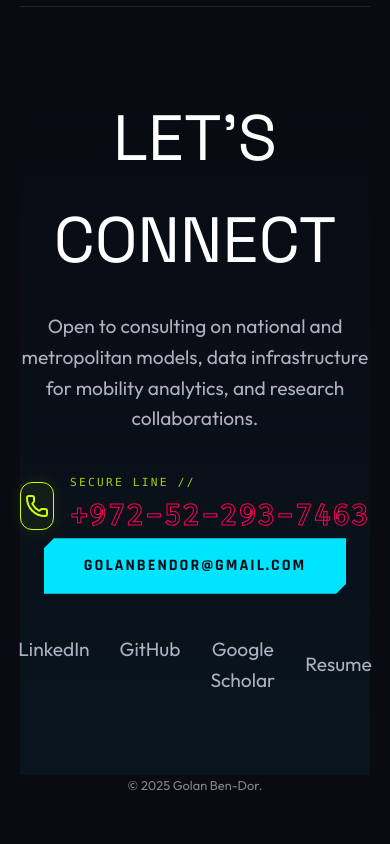
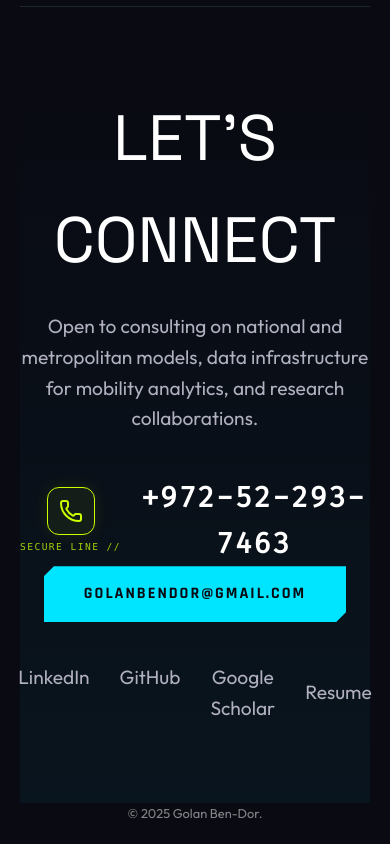
Before and after one commit to g-bd/golanbendor-portfolio, a Next.js app: page /PhD_Final_new.pdf in a window 390 px wide. Shown: the part 10596-11440 px from the top of the page. Before the commit the page ends 11412 px from the top, so only its background shows below. Built offline with nearby package versions, Linux system fonts and the light colour scheme.

Commit message:
Fix phone: label under icon, solid number text

```diff
--- a/src/app/[lang]/page.tsx
+++ b/src/app/[lang]/page.tsx
@@ -791,14 +791,16 @@ export default function Home() {
             className="flex items-center gap-4 mb-10 justify-center group cursor-pointer"
             onClick={() => window.open(`tel:${t.contact.phone.replace(/-/g, '')}`)}
           >
-            <div className="w-12 h-12 rounded-[12px] border border-[var(--pop-lime)] flex items-center justify-center bg-[rgba(204,255,0,0.05)] group-hover:bg-[var(--pop-lime)] group-hover:text-black transition-all duration-300 shadow-[0_0_15px_rgba(204,255,0,0.1)] group-hover:shadow-[0_0_25px_rgba(204,255,0,0.4)]">
-              <Phone size={24} className="text-[var(--pop-lime)] group-hover:text-black transition-colors" />
+            {/* Icon + Label together */}
+            <div className="flex flex-col items-center gap-1">
+              <div className="w-12 h-12 rounded-[12px] border border-[var(--pop-lime)] flex items-center justify-center bg-[rgba(204,255,0,0.05)] group-hover:bg-[var(--pop-lime)] group-hover:text-black transition-all duration-300 shadow-[0_0_15px_rgba(204,255,0,0.1)] group-hover:shadow-[0_0_25px_rgba(204,255,0,0.4)]">
+                <Phone size={24} className="text-[var(--pop-lime)] group-hover:text-black transition-colors" />
+              </div>
+              <span className="text-[0.6rem] text-[var(--pop-lime)] font-mono tracking-[0.15em] opacity-80 uppercase whitespace-nowrap">{t.contact.phone_label}</span>
             </div>
-            <div className="flex flex-col" style={{ textAlign: direction === 'rtl' ? 'end' : 'start' }}>
-              <span className="text-[0.7rem] text-[var(--pop-lime)] font-mono tracking-[0.2em] mb-1 opacity-80 uppercase">{t.contact.phone_label}</span>
-              <div className="text-[1.8rem] font-mono text-white group-hover:text-[var(--pop-lime)] transition-colors tracking-wider" dir="ltr" style={{ fontFamily: "'Fira Code', monospace" }}>
-                <ScrambleText text={t.contact.phone} className="font-bold" />
-              </div>
+            {/* Phone Number */}
+            <div className="text-[1.8rem] text-white group-hover:text-[var(--pop-lime)] transition-colors tracking-wider font-bold" dir="ltr" style={{ fontFamily: "'Fira Code', monospace" }}>
+              {t.contact.phone}
             </div>
           </div>
           <a href="mailto:golanbendor@gmail.com" className="btn">golanbendor@gmail.com</a>
```
